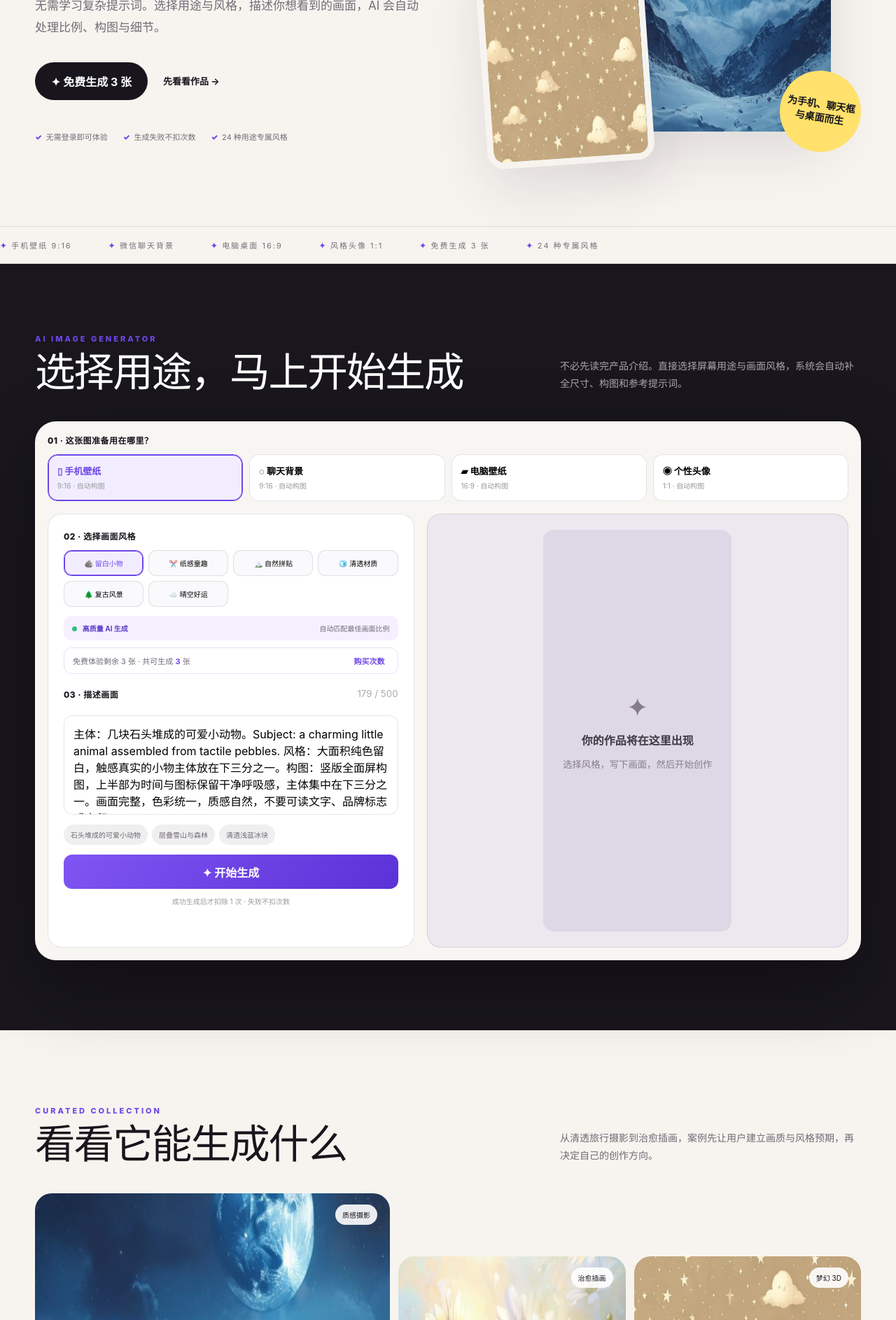
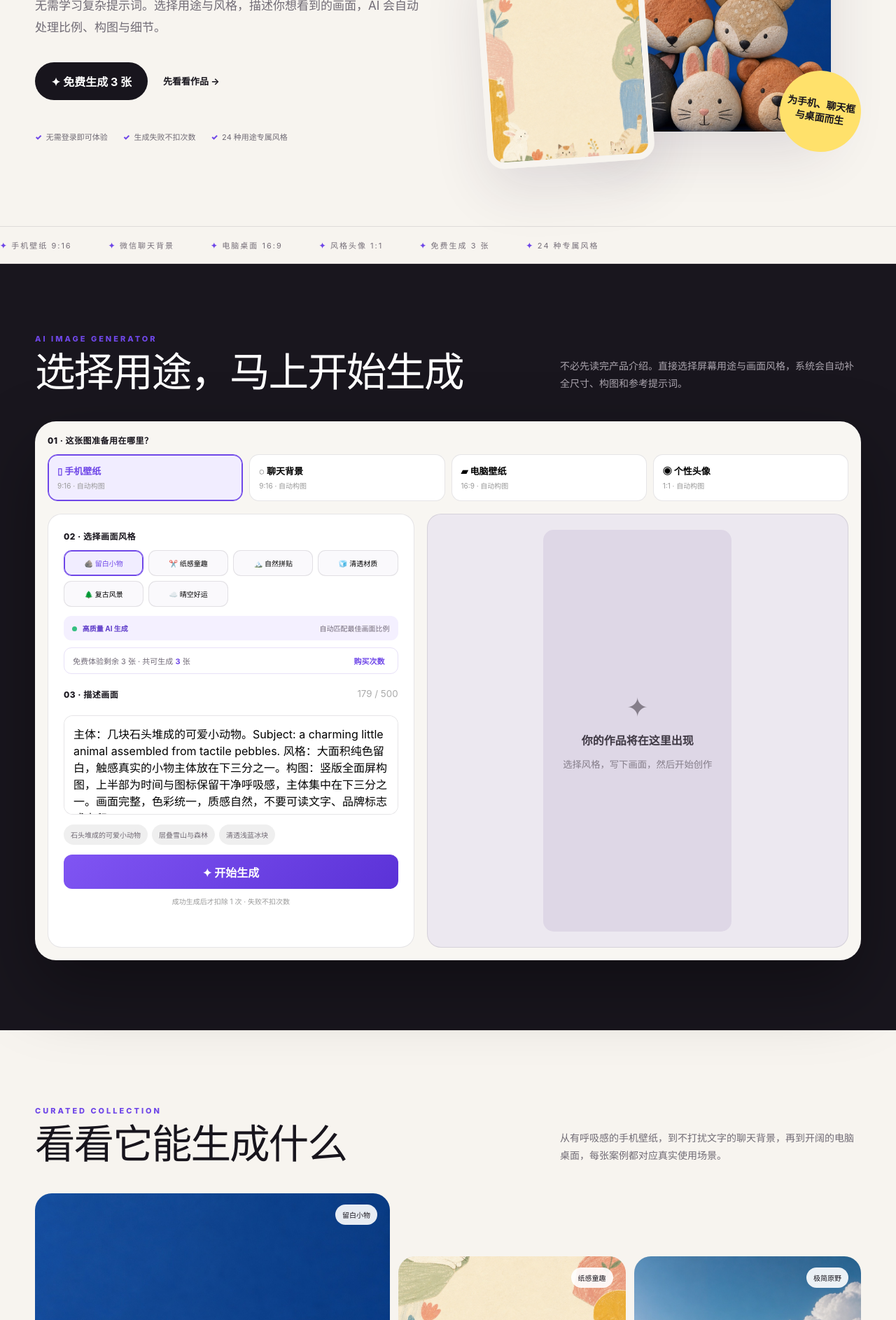
Before and after one commit to helanjiabing/huanjing-ai-image, a plain HTML site: page index.html in a window 1280 px wide. Shown: the part 513-2399 px from the top of the page at 70% size. Drawn offline with Linux system fonts and the light colour scheme; no server answers.

Commit message:
Refresh landing page showcase artwork

```diff
--- a/index.html
+++ b/index.html
@@ -34,7 +34,7 @@
     <nav class="nav"><a class="brand" href="#top"><i>✦</i>幻境 <b>AI</b></a><div class="navlinks"><a href="#create">图片生成器</a><a href="#works">灵感作品</a><a href="#uses">为什么选择</a><a href="#pricing">价格</a><a href="#faq">常见问题</a><a class="nav-cta" href="#create">免费试用</a></div></nav>
     <header class="hero" id="top">
       <div><div class="eyebrow">Wallpaper & Avatar Studio</div><h1>把想象，装进<br>你的<em>每一块屏幕</em></h1><p>无需学习复杂提示词。选择用途与风格，描述你想看到的画面，AI 会自动处理比例、构图与细节。</p><div class="hero-actions"><a class="primary" href="#create">✦ 免费生成 3 张</a><a class="secondary" href="#works">先看看作品 →</a></div><div class="proof"><span>无需登录即可体验</span><span>生成失败不扣次数</span><span>24 种用途专属风格</span></div></div>
-      <div class="hero-art"><div class="art-main"><img src="examples/phone-moon.jpg" alt="星空雪山手机壁纸"></div><div class="art-card"><img src="examples/chat-cloud.jpg" alt="治愈云朵聊天背景"></div><div class="art-note">为手机、聊天框<br>与桌面而生</div></div>
+      <div class="hero-art"><div class="art-main"><img src="examples/phone-pebbles.jpg" alt="留白石头动物手机壁纸"></div><div class="art-card"><img src="examples/chat-paper.jpg" alt="纸感小动物聊天背景"></div><div class="art-note">为手机、聊天框<br>与桌面而生</div></div>
     </header>
   </div>
   <div class="marquee"><span><b>✦</b> 手机壁纸 9:16</span><span><b>✦</b> 微信聊天背景</span><span><b>✦</b> 电脑桌面 16:9</span><span><b>✦</b> 风格头像 1:1</span><span><b>✦</b> 免费生成 3 张</span><span><b>✦</b> 24 种专属风格</span></div>
@@ -42,7 +42,7 @@
   <main>
     <section class="creator" id="create"><div class="wrap"><div class="section-head"><div><div class="eyebrow">AI Image Generator</div><h2>选择用途，马上开始生成</h2></div><p>不必先读完产品介绍。直接选择屏幕用途与画面风格，系统会自动补全尺寸、构图和参考提示词。</p></div><div class="creator-shell"><h2 class="section-title">01 · 这张图准备用在哪里？</h2><div class="purposes" id="purposes"></div><div class="studio"><section class="panel"><h2 class="section-title">02 · 选择画面风格</h2><div class="styles" id="styles"></div><div class="engine"><span><i></i> <b>高质量 AI 生成</b></span><span>自动匹配最佳画面比例</span></div><div class="quota"><span id="quotaText">正在查询可用次数…</span><button id="buyCredits">购买次数</button></div><div class="prompt-row"><h2 class="section-title">03 · 描述画面</h2><small id="count">0 / 500</small></div><textarea id="prompt" aria-label="画面描述"></textarea><div class="chips" id="chips"></div><button class="generate" id="generate">✦ 开始生成</button><p class="note">成功生成后才扣除 1 次 · 失败不扣次数</p></section><section class="preview"><div class="canvas" id="canvas"><div class="empty"><div style="font-size:38px">✦</div><strong>你的作品将在这里出现</strong><small>选择风格，写下画面，然后开始创作</small></div></div></section></div></div></div></section>
 
-    <section class="section wrap" id="works"><div class="section-head"><div><div class="eyebrow">Curated collection</div><h2>看看它能生成什么</h2></div><p>从清透旅行摄影到治愈插画，案例先让用户建立画质与风格预期，再决定自己的创作方向。</p></div><div class="gallery"><div class="shot"><img src="examples/phone-moon.jpg" alt="月下雪山"><small>质感摄影</small><span>月下雪山</span></div><div class="shot"><img src="examples/phone-flower.jpg" alt="晨光雏菊"><small>治愈插画</small><span>晨光雏菊</span></div><div class="shot"><img src="examples/chat-cloud.jpg" alt="奶油云朵"><small>梦幻 3D</small><span>奶油云朵</span></div></div></section>
+    <section class="section wrap" id="works"><div class="section-head"><div><div class="eyebrow">Curated collection</div><h2>看看它能生成什么</h2></div><p>从有呼吸感的手机壁纸，到不打扰文字的聊天背景，再到开阔的电脑桌面，每张案例都对应真实使用场景。</p></div><div class="gallery"><div class="shot"><img src="examples/phone-pebbles.jpg" alt="石头动物手机壁纸"><small>留白小物</small><span>石头伙伴</span></div><div class="shot"><img src="examples/chat-paper.jpg" alt="纸感动物聊天背景"><small>纸感童趣</small><span>花园伙伴</span></div><div class="shot"><img src="examples/desktop-meadow.jpg" alt="草地白云电脑壁纸"><small>极简原野</small><span>云下原野</span></div></div></section>
 
     <section class="section wrap" id="uses"><div class="section-head"><div><div class="eyebrow">Made for your screen</div><h2>为什么它更适合屏幕图片</h2></div><p>幻境 AI 不追求覆盖所有生图场景，而是把壁纸、聊天背景和头像做得更简单、更贴合实际使用。</p></div><div class="use-grid"><article class="use-card"><span class="num">01</span><span class="ratio">9:16</span><h3>手机壁纸</h3><p>为时间、图标与小组件预留呼吸感，锁屏也保持画面完整。</p></article><article class="use-card"><span class="num">02</span><span class="ratio">9:16</span><h3>聊天背景</h3><p>降低中央区域的噪声与对比，消息文字依旧清晰可读。</p></article><article class="use-card"><span class="num">03</span><span class="ratio">16:9</span><h3>电脑桌面</h3><p>宽幅电影构图与清晰景深，为桌面图标保留恰当空间。</p></article><article class="use-card"><span class="num">04</span><span class="ratio">1:1</span><h3>风格头像</h3><p>突出主体轮廓与面部特征，小尺寸展示仍然有辨识度。</p></article></div></section>
 
```
Also changed, not shown: examples/chat-paper.jpg (added), examples/desktop-meadow.jpg (added), examples/phone-pebbles.jpg (added).
